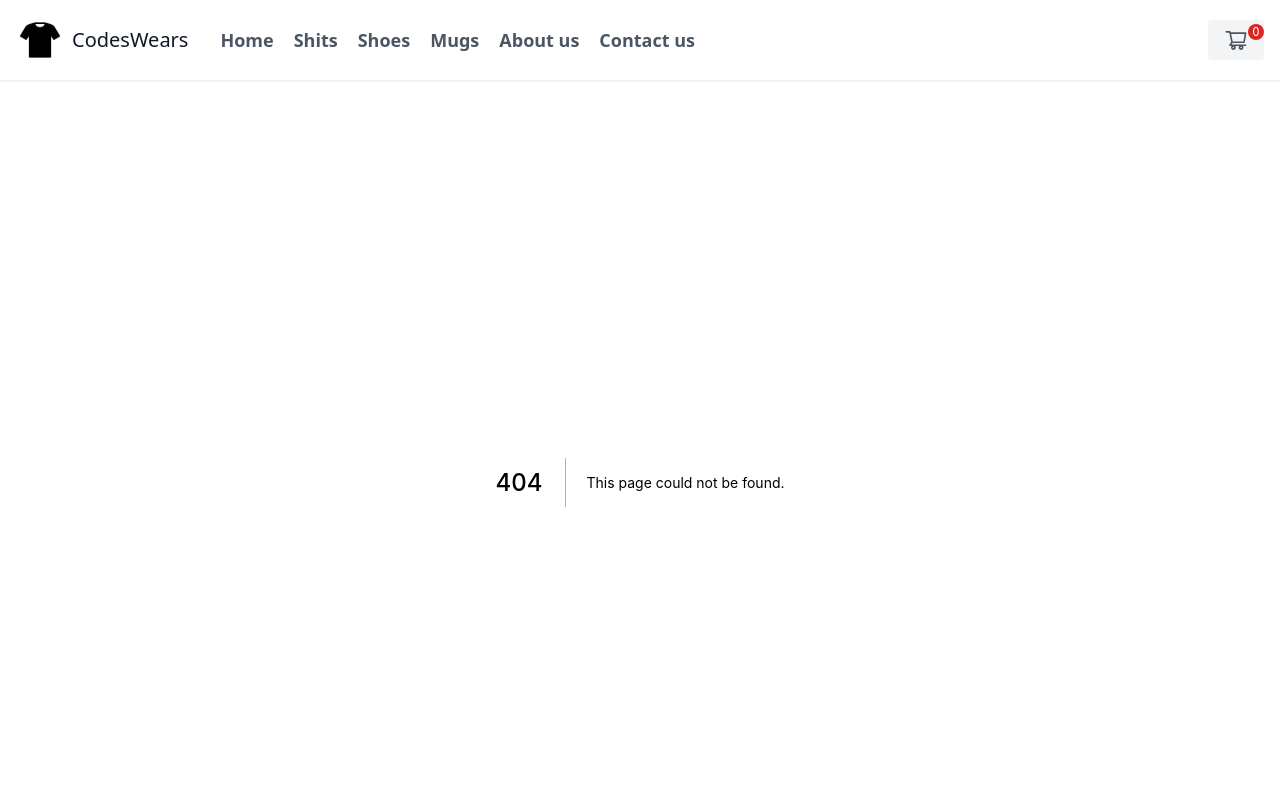
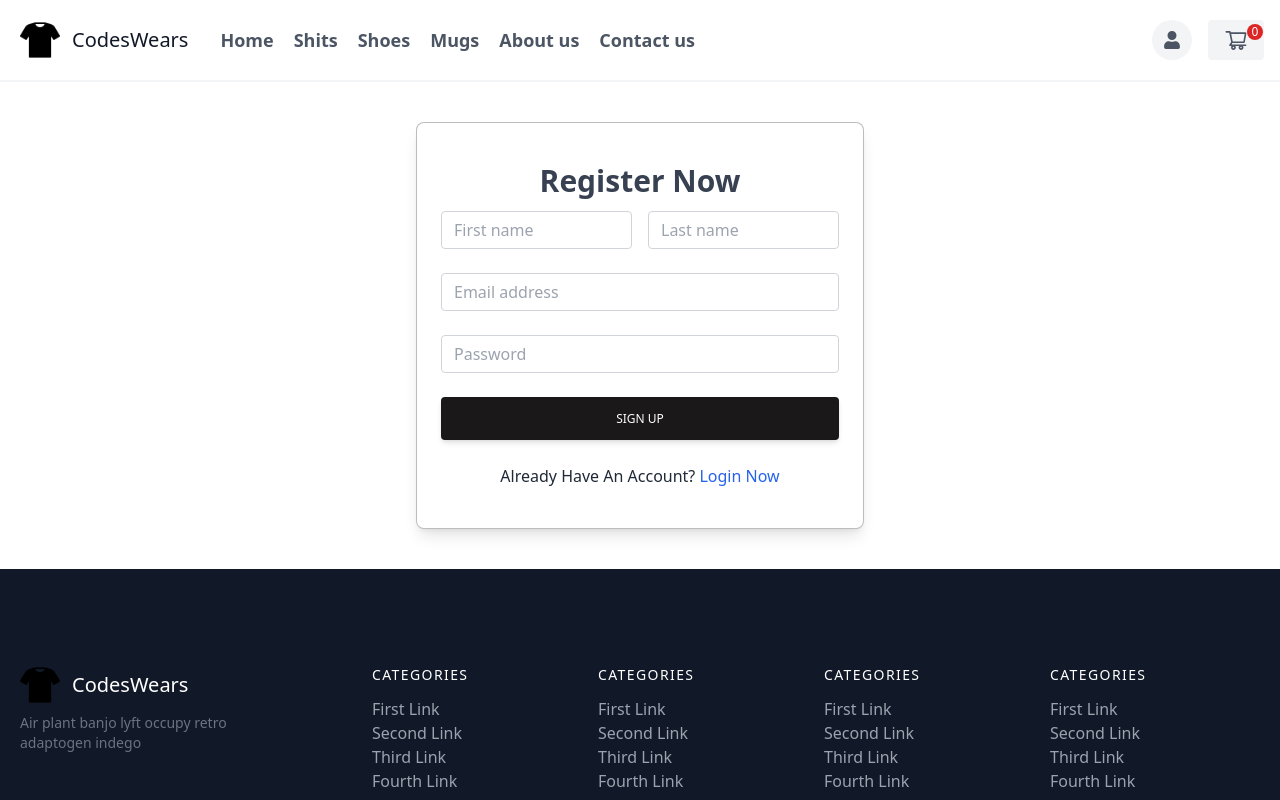
Before and after one commit to Xcoder304/paratice-project-2-codeswears--Next, a Next.js app: page /signup in a window 1280 px wide. Before the commit this address had no page. Shown: the top 800 px of the page. Built offline with nearby package versions, Linux system fonts and the light colour scheme.

Commit message:
added the login and signup page

```diff
--- a/components/Header.js
+++ b/components/Header.js
@@ -4,6 +4,7 @@ import Link from "next/link";
 import Image from "next/image";
 import { selectItems } from "../Redux/features/AllGlobalStates";
 import { useSelector } from "react-redux";
+import { FaUser } from "react-icons/fa";
 
 const Header = () => {
   const items = useSelector(selectItems);
@@ -52,15 +53,23 @@ const Header = () => {
             </a>
           </Link>
         </nav>
+
+        <div className="flex items-center absolute right-0">
+          <Link href="/login">
+            <button className="flex justify-center items-center relative bg-gray-100 border-0 w-[40px] h-[40px] focus:outline-none hover:bg-gray-200 rounded-full text-base cursor-pointer">
+              <FaUser className="text-[18px]" />
+            </button>
+          </Link>
           <Link href="/cart">
-          <button className="inline-flex items-center bg-gray-100 border-0 py-2 px-4 focus:outline-none hover:bg-gray-200 rounded text-base absolute right-0 mx-4 cursor-pointer">
-            <span className="absolute right-0 top-1 w-4 h-4 rounded-full bg-red-600 text-white line leading-[0.99rem] text-[12px] select-none">
+            <button className="inline-flex items-center bg-gray-100 border-0 py-2 px-4 focus:outline-none hover:bg-gray-200 rounded text-base mx-4 cursor-pointer">
+              <span className="absolute right-[17px] top-1 w-4 h-4 rounded-full bg-red-600 text-white line leading-[0.99rem] text-[12px] select-none">
                 {items.length}
               </span>
               <AiOutlineShoppingCart className="text-2xl" />
             </button>
           </Link>
         </div>
+      </div>
     </header>
   );
 };
--- a/modals/Product.js
+++ b/modals/Product.js
@@ -19,6 +19,4 @@ const ProductSchema = new Schema(
   { timestamps: true }
 );
 
-models = {};
-
-export default model("Product", ProductSchema);
+export default models.Product || model("Product", ProductSchema);
--- /dev/null
+++ b/pages/login.js
@@ -0,0 +1,125 @@
+import React from "react";
+import Link from "next/link";
+const Login = () => {
+  return (
+    <div className="w-full grid place-content-center py-10">
+      <div className="block p-6 rounded-lg shadow-lg bg-white w-full md:w-[400px] py-10 border-[1px] border-[#1a181848]">
+        <form>
+          <div className="form-group mb-6">
+            <label
+              htmlFor="exampleInputEmail2"
+              className="form-label inline-block mb-2 text-gray-700"
+            >
+              Email address
+            </label>
+            <input
+              type="email"
+              className="form-control
+        block
+        w-full
+        px-3
+        py-1.5
+        text-base
+        font-normal
+        text-gray-700
+        bg-white bg-clip-padding
+        border border-solid border-gray-300
+        rounded
+        transition
+        ease-in-out
+        m-0
+        focus:text-gray-700 focus:bg-white focus:border-blue-600 focus:outline-none"
+              id="exampleInputEmail2"
+              aria-describedby="emailHelp"
+              placeholder="Enter email"
+            />
+          </div>
+          <div className="form-group mb-6">
+            <label
+              htmlFor="exampleInputPassword2"
+              className="form-label inline-block mb-2 text-gray-700"
+            >
+              Password
+            </label>
+            <input
+              type="password"
+              className="form-control block
+        w-full
+        px-3
+        py-1.5
+        text-base
+        font-normal
+        text-gray-700
+        bg-white bg-clip-padding
+        border border-solid border-gray-300
+        rounded
+        transition
+        ease-in-out
+        m-0
+        focus:text-gray-700 focus:bg-white focus:border-blue-600 focus:outline-none"
+              id="exampleInputPassword2"
+              placeholder="Password"
+            />
+          </div>
+          <div className="flex justify-between items-center mb-6">
+            <div className="form-group form-check">
+              <input
+                type="checkbox"
+                className="form-check-input appearance-none h-4 w-4 border border-gray-300 rounded-sm bg-white checked:bg-blue-600 checked:border-blue-600 focus:outline-none transition duration-200 mt-1 align-top bg-no-repeat bg-center bg-contain float-left mr-2 cursor-pointer"
+                id="exampleCheck2"
+              />
+              <label
+                className="form-check-label inline-block text-gray-800 select-none"
+                htmlFor="exampleCheck2"
+              >
+                Remember me
+              </label>
+            </div>
+            <a
+              href="#!"
+              className="text-blue-600 hover:text-blue-700 focus:text-blue-700 transition duration-200 ease-in-out"
+            >
+              Forgot password?
+            </a>
+          </div>
+          <button
+            type="submit"
+            className="
+      w-full
+      px-6
+      py-2.5
+      bg-blue-600
+      text-white
+      font-medium
+      text-xs
+      leading-tight
+      uppercase
+      rounded
+      shadow-md
+      hover:bg-blue-700 hover:shadow-lg
+      focus:bg-blue-700 focus:shadow-lg focus:outline-none focus:ring-0
+      active:bg-blue-800 active:shadow-lg
+      transition
+      duration-150
+      ease-in-out"
+          >
+            Sign in
+          </button>
+          <p className="text-gray-800 mt-6 text-center">
+            Not a member?{" "}
+            <Link href="/signup">
+              <a
+                href="#!"
+                className="text-blue-600 hover:text-blue-700 focus:text-blue-700 transition duration-200 ease-in-out"
+              >
+                Register
+              </a>
+            </Link>
+          </p>
+        </form>
+      </div>
+    </div>
+  );
+};
+
+export default Login;
--- /dev/null
+++ b/pages/signup.js
@@ -0,0 +1,144 @@
+import React from "react";
+import Link from "next/link";
+
+const Signup = () => {
+  return (
+    <div className="w-full grid place-content-center py-10">
+      <div className="p-6 rounded-lg shadow-lg bg-white w-full max-w-md py-10 border-[1px] border-[#1a181848]">
+        <h3 className="text-gray-700 w-full text-center font-bold text-3xl capitalize mb-3">
+          Register Now
+        </h3>
+        <form>
+          <div className="grid grid-cols-2 gap-4">
+            <div className="form-group mb-6">
+              <input
+                type="text"
+                className="form-control
+          block
+          w-full
+          px-3
+          py-1.5
+          text-base
+          font-normal
+          text-gray-700
+          bg-white bg-clip-padding
+          border border-solid border-gray-300
+          rounded
+          transition
+          ease-in-out
+          m-0
+          focus:text-gray-700 focus:bg-white focus:border-blue-600 focus:outline-none"
+                id="exampleInput123"
+                aria-describedby="emailHelp123"
+                placeholder="First name"
+              />
+            </div>
+            <div className="form-group mb-6">
+              <input
+                type="text"
+                className="form-control
+          block
+          w-full
+          px-3
+          py-1.5
+          text-base
+          font-normal
+          text-gray-700
+          bg-white bg-clip-padding
+          border border-solid border-gray-300
+          rounded
+          transition
+          ease-in-out
+          m-0
+          focus:text-gray-700 focus:bg-white focus:border-blue-600 focus:outline-none"
+                id="exampleInput124"
+                aria-describedby="emailHelp124"
+                placeholder="Last name"
+              />
+            </div>
+          </div>
+          <div className="form-group mb-6">
+            <input
+              type="email"
+              className="form-control block
+        w-full
+        px-3
+        py-1.5
+        text-base
+        font-normal
+        text-gray-700
+        bg-white bg-clip-padding
+        border border-solid border-gray-300
+        rounded
+        transition
+        ease-in-out
+        m-0
+        focus:text-gray-700 focus:bg-white focus:border-blue-600 focus:outline-none"
+              id="exampleInput125"
+              placeholder="Email address"
+            />
+          </div>
+          <div className="form-group mb-6">
+            <input
+              type="password"
+              className="form-control block
+        w-full
+        px-3
+        py-1.5
+        text-base
+        font-normal
+        text-gray-700
+        bg-white bg-clip-padding
+        border border-solid border-gray-300
+        rounded
+        transition
+        ease-in-out
+        m-0
+        focus:text-gray-700 focus:bg-white focus:border-blue-600 focus:outline-none"
+              id="exampleInput126"
+              placeholder="Password"
+            />
+          </div>
+
+          <button
+            type="submit"
+            className="
+      w-[100%]
+      px-6
+      py-3.5
+      bg-[#1a1818]
+      text-white
+      font-medium
+      text-xs
+      leading-tight
+      uppercase
+      rounded
+      shadow-md
+      hover:opacity-80 hover:shadow-lg
+      focus:opacity-80 focus:shadow-lg focus:outline-none focus:ring-0
+      active:opacity-80 active:shadow-lg
+      transition
+      duration-150
+      ease-in-out"
+          >
+            Sign up
+          </button>
+
+          <p className="text-gray-800 mt-6 text-center capitalize">
+            already have an account? {"  "}
+            <Link href="/login">
+              <a
+                href="#!"
+                className="text-blue-600 hover:text-blue-700 focus:text-blue-700 transition duration-200 ease-in-out"
+              >
+                Login Now
+              </a>
+            </Link>
+          </p>
+        </form>
+      </div>
+    </div>
+  );
+};
+
+export default Signup;
```
Also changed, not shown: modals/Order.js (+3 -6 lines), modals/User.js (+3 -6 lines). Lines whose indentation alone changed are shown as unchanged.
